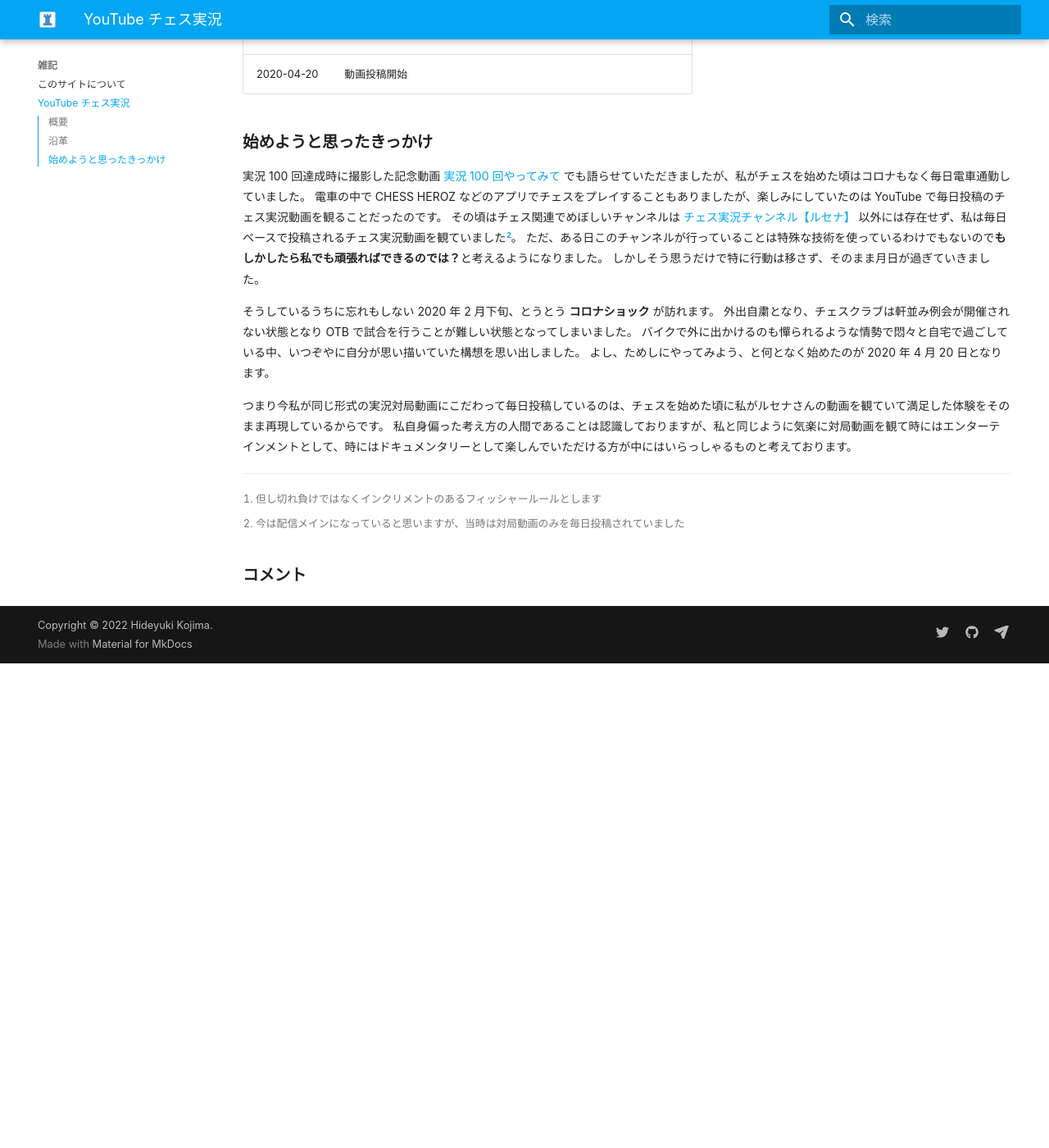
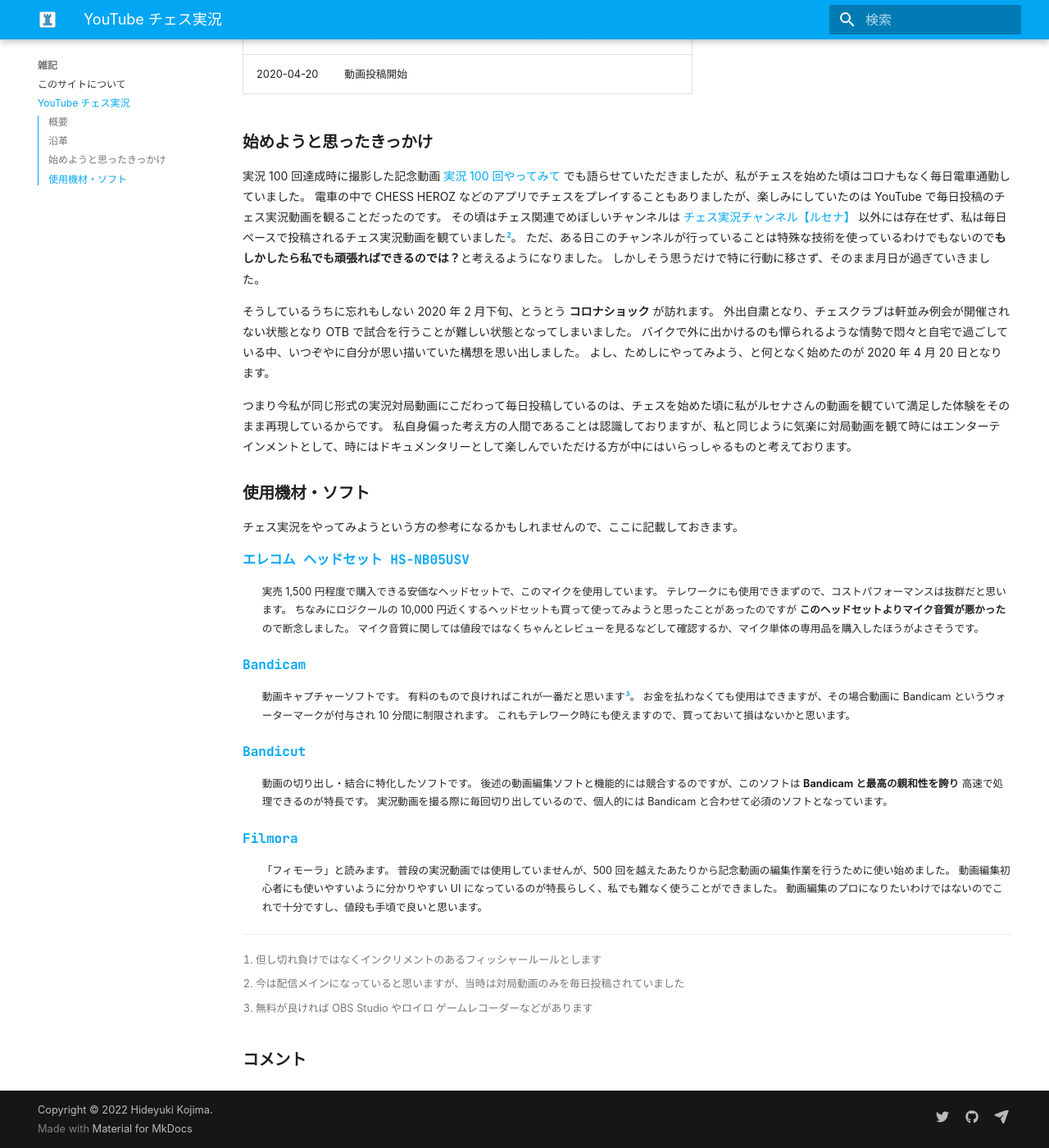
Before and after one commit to kojion/chess, an MkDocs documentation site: the page built from docs/note/youtube.md, in a window 1280 px wide and 1400 px high, scrolled down 923 px. Shown: the whole window at 82% size. Built offline with MkDocs 1.6.1 and Material for MkDocs 9.7.7, drawn with Linux system fonts in a browser that asks for light colours; some web fonts are replaced; comment, search, counter and statistics services are not loaded; before the commit the page ends 1732 px from its top, so only the background shows below that.

Commit message:
動画で使用している機材に関して追記

```diff
--- a/docs/note/youtube.md
+++ b/docs/note/youtube.md
@@ -47,7 +47,7 @@
 その頃はチェス関連でめぼしいチャンネルは [チェス実況チャンネル【ルセナ】](https://www.youtube.com/channel/UCn77Wv5WA9Knh9apM7m9GTw)
 以外には存在せず、私は毎日ペースで投稿されるチェス実況動画を観ていました[^2]。
 ただ、ある日このチャンネルが行っていることは特殊な技術を使っているわけでもないので**もしかしたら私でも頑張ればできるのでは？**と考えるようになりました。
-しかしそう思うだけで特に行動は移さず、そのまま月日が過ぎていきました。
+しかしそう思うだけで特に行動に移さず、そのまま月日が過ぎていきました。
 
 そうしているうちに忘れもしない 2020 年 2 月下旬、とうとう **コロナショック** が訪れます。
 外出自粛となり、チェスクラブは軒並み例会が開催されない状態となり OTB で試合を行うことが難しい状態となってしまいました。
@@ -57,5 +57,34 @@
 つまり今私が同じ形式の実況対局動画にこだわって毎日投稿しているのは、チェスを始めた頃に私がルセナさんの動画を観ていて満足した体験をそのまま再現しているからです。
 私自身偏った考え方の人間であることは認識しておりますが、私と同じように気楽に対局動画を観て時にはエンターテインメントとして、時にはドキュメンタリーとして楽しんでいただける方が中にはいらっしゃるものと考えております。
 
+## 使用機材・ソフト
+
+チェス実況をやってみようという方の参考になるかもしれませんので、ここに記載しておきます。
+
+[エレコム ヘッドセット HS-NB05USV](https://www.amazon.co.jp/gp/product/B00M8VCL2Y/ref=ppx_yo_dt_b_asin_title_o02_s00?ie=UTF8&th=1)
+:   実売 1,500 円程度で購入できる安価なヘッドセットで、このマイクを使用しています。
+テレワークにも使用できまずので、コストパフォーマンスは抜群だと思います。
+ちなみにロジクールの 10,000 円近くするヘッドセットも買って使ってみようと思ったことがあったのですが
+**このヘッドセットよりマイク音質が悪かった** ので断念しました。
+マイク音質に関しては値段ではなくちゃんとレビューを見るなどして確認するか、マイク単体の専用品を購入したほうがよさそうです。
+
+[Bandicam](https://www.bandicam.jp/)
+:   動画キャプチャーソフトです。
+有料のもので良ければこれが一番だと思います[^3]。
+お金を払わなくても使用はできますが、その場合動画に Bandicam というウォーターマークが付与され 10 分間に制限されます。
+これもテレワーク時にも使えますので、買っておいて損はないかと思います。
+
+[Bandicut](https://www.bandicam.jp/bandicut-video-cutter/)
+:   動画の切り出し・結合に特化したソフトです。
+後述の動画編集ソフトと機能的には競合するのですが、このソフトは **Bandicam と最高の親和性を誇り** 高速で処理できるのが特長です。
+実況動画を撮る際に毎回切り出しているので、個人的には Bandicam と合わせて必須のソフトとなっています。
+
+[Filmora](https://filmora.wondershare.jp/)
+:   「フィモーラ」と読みます。
+普段の実況動画では使用していませんが、500 回を越えたあたりから記念動画の編集作業を行うために使い始めました。
+動画編集初心者にも使いやすいように分かりやすい UI になっているのが特長らしく、私でも難なく使うことができました。
+動画編集のプロになりたいわけではないのでこれで十分ですし、値段も手頃で良いと思います。
+
 [^1]: 但し切れ負けではなくインクリメントのあるフィッシャールールとします
 [^2]: 今は配信メインになっていると思いますが、当時は対局動画のみを毎日投稿されていました
+[^3]: 無料が良ければ OBS Studio やロイロ ゲームレコーダーなどがあります
```
